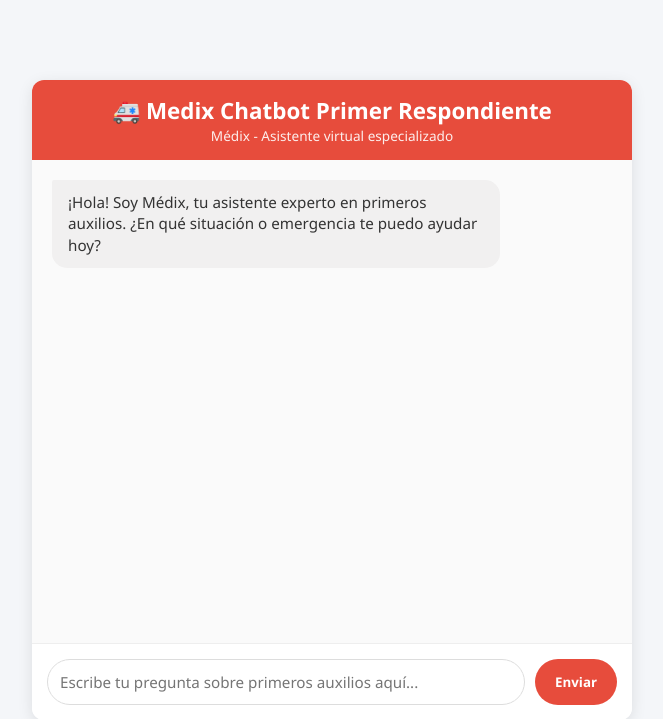
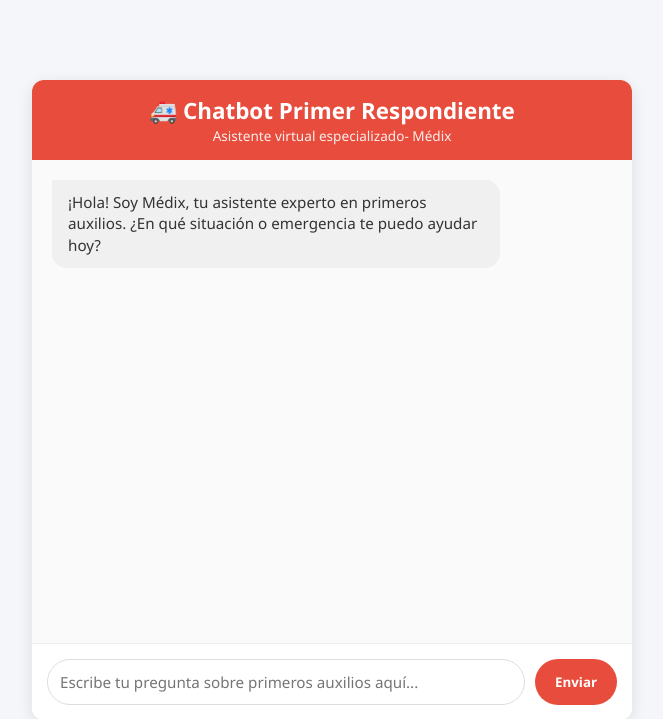
Before and after one commit to Juliana-Suarez/App_chatbot_primer_respondiente, a Flask app: page / in a window 1280 px wide. Shown: the top 719 px of the page, without its empty margins (308-971 px from the left). Run offline with Flask 3, Linux system fonts and the light colour scheme.

Commit message:
Proyecto RAG y documentacion

```diff
--- a/templates/index.html
+++ b/templates/index.html
@@ -26,8 +26,8 @@
 
 <div class="chat-container">
     <div class="chat-header">
-        <h2>🚑 Medix Chatbot Primer Respondiente</h2>
-        <p>Médix - Asistente virtual especializado</p>
+        <h2>🚑 Chatbot Primer Respondiente</h2>
+        <p>Asistente virtual especializado- Médix</p>
     </div>
 
     <div class="chat-box" id="chatBox">
```
